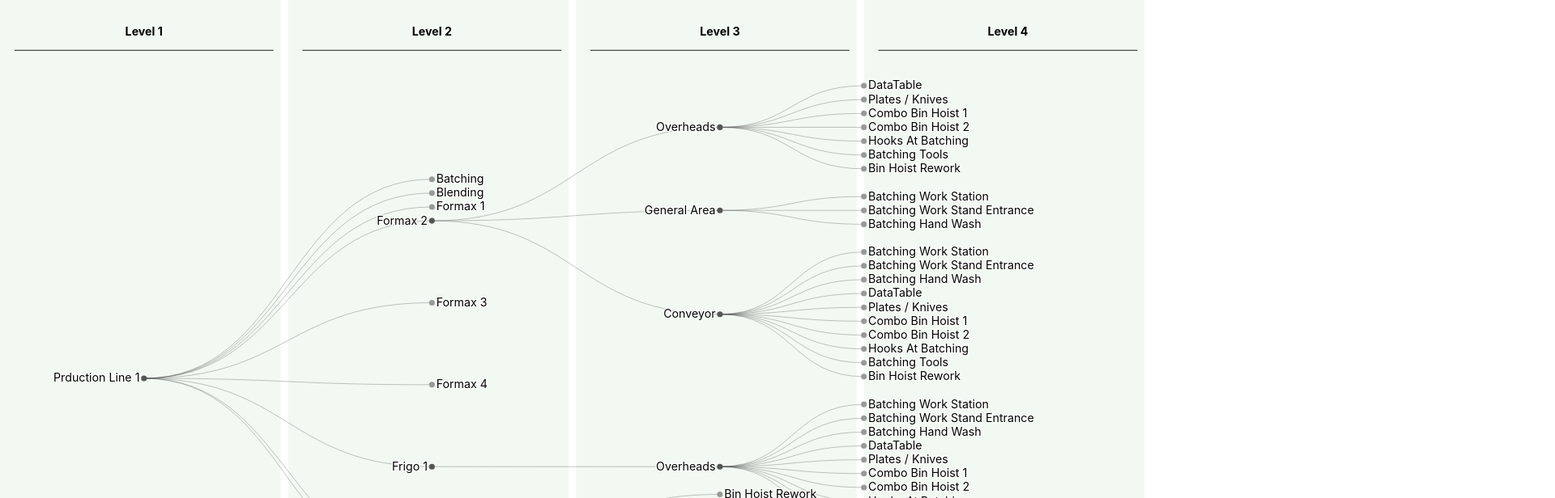
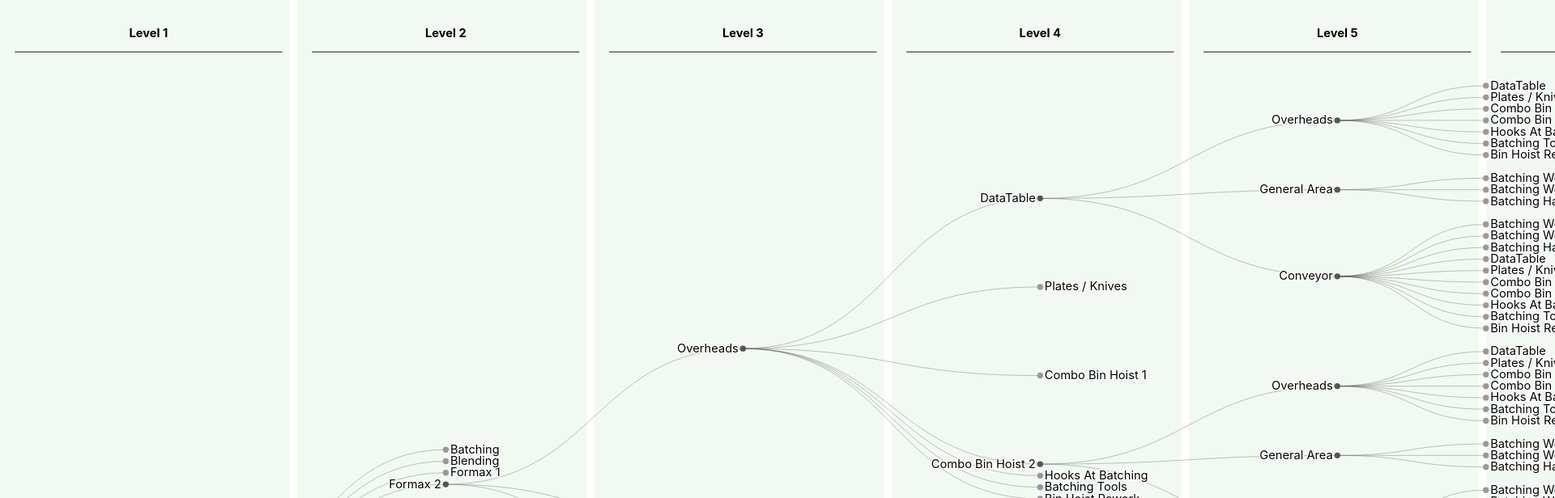
Before and after one commit to neriagini/d3-collapsible-tree, a React (Create React App) app: page / in a window 1280 px wide. Shown: the top 616 px of the page at 81% size, 1920 px wide, since content can reach past the window. Built offline with nearby package versions, Linux system fonts and the light colour scheme.

Commit message:
saving changes

```diff
--- a/src/App.tsx
+++ b/src/App.tsx
@@ -32,7 +32,126 @@ const DATA = {
             {
               name: 'DataTable',
               id: uuidv4(),
-              children: [],
+              children: [
+                {
+                  name: 'Overheads',
+                  id: uuidv4(),
+                  children: [
+                    {
+                      name: 'DataTable',
+                      id: uuidv4(),
+                      children: [],
+                    },
+                    {
+                      name: 'Plates / Knives',
+                      children:[],
+                      id: uuidv4(),
+                    },
+                    {
+                      name: 'Combo Bin Hoist 1',
+                      id: uuidv4(),
+                      children: [],
+                    },
+                    {
+                      name: 'Combo Bin Hoist 2',
+                      id: uuidv4(),
+                      children: [],
+                    },
+                    {
+                      name: 'Hooks At Batching',
+                      id: uuidv4(),
+                      children: [],
+                    },
+                    {
+                      name: 'Batching Tools',
+                      id: uuidv4(),
+                      children: [],
+                    },
+                    {
+                      name: 'Bin Hoist Rework',
+                      id: uuidv4(),
+                      children: [],
+                    },
+                  ],
+                },
+                {
+                  name: 'General Area',
+                  id: uuidv4(),
+                  children: [
+                    {
+                      name: 'Batching Work Station',
+                      id: uuidv4(),
+                      children: [],
+                    },
+                    {
+                      name: 'Batching Work Stand Entrance',
+                      id: uuidv4(),
+                      children: [],
+                    },
+                    {
+                      name: 'Batching Hand Wash',
+                      id: uuidv4(),
+                      children: [],
+                    },
+                  ],
+                },
+                {
+                  name: 'Conveyor',
+                  id: uuidv4(),
+                  children: [
+                    {
+                      name: 'Batching Work Station',
+                      id: uuidv4(),
+                      children: [],
+                    },
+                    {
+                      name: 'Batching Work Stand Entrance',
+                      id: uuidv4(),
+                      children: [],
+                    },
+                    {
+                      name: 'Batching Hand Wash',
+                      id: uuidv4(),
+                      children: [],
+                    },
+                    {
+                      name: 'DataTable',
+                      id: uuidv4(),
+                      children: [],
+                    },
+                    {
+                      name: 'Plates / Knives',
+                      children:[],
+                      id: uuidv4(),
+                    },
+                    {
+                      name: 'Combo Bin Hoist 1',
+                      id: uuidv4(),
+                      children: [],
+                    },
+                    {
+                      name: 'Combo Bin Hoist 2',
+                      id: uuidv4(),
+                      children: [],
+                    },
+                    {
+                      name: 'Hooks At Batching',
+                      id: uuidv4(),
+                      children: [],
+                    },
+                    {
+                      name: 'Batching Tools',
+                      id: uuidv4(),
+                      children: [],
+                    },
+                    {
+                      name: 'Bin Hoist Rework',
+                      id: uuidv4(),
+                      children: [],
+                    },
+                  ],
+                },
+              ],
             },
             {
               name: 'Plates / Knives',
@@ -47,7 +166,126 @@ const DATA = {
             {
               name: 'Combo Bin Hoist 2',
               id: uuidv4(),
-              children: [],
+              children: [
+                {
+                  name: 'Overheads',
+                  id: uuidv4(),
+                  children: [
+                    {
+                      name: 'DataTable',
+                      id: uuidv4(),
+                      children: [],
+                    },
+                    {
+                      name: 'Plates / Knives',
+                      children:[],
+                      id: uuidv4(),
+                    },
+                    {
+                      name: 'Combo Bin Hoist 1',
+                      id: uuidv4(),
+                      children: [],
+                    },
+                    {
+                      name: 'Combo Bin Hoist 2',
+                      id: uuidv4(),
+                      children: [],
+                    },
+                    {
+                      name: 'Hooks At Batching',
+                      id: uuidv4(),
+                      children: [],
+                    },
+                    {
+                      name: 'Batching Tools',
+                      id: uuidv4(),
+                      children: [],
+                    },
+                    {
+                      name: 'Bin Hoist Rework',
+                      id: uuidv4(),
+                      children: [],
+                    },
+                  ],
+                },
+                {
+                  name: 'General Area',
+                  id: uuidv4(),
+                  children: [
+                    {
+                      name: 'Batching Work Station',
+                      id: uuidv4(),
+                      children: [],
+                    },
+                    {
+                      name: 'Batching Work Stand Entrance',
+                      id: uuidv4(),
+                      children: [],
+                    },
+                    {
+                      name: 'Batching Hand Wash',
+                      id: uuidv4(),
+                      children: [],
+                    },
+                  ],
+                },
+                {
+                  name: 'Conveyor',
+                  id: uuidv4(),
+                  children: [
+                    {
+                      name: 'Batching Work Station',
+                      id: uuidv4(),
+                      children: [],
+                    },
+                    {
+                      name: 'Batching Work Stand Entrance',
+                      id: uuidv4(),
+                      children: [],
+                    },
+                    {
+                      name: 'Batching Hand Wash',
+                      id: uuidv4(),
+                      children: [],
+                    },
+                    {
+                      name: 'DataTable',
+                      id: uuidv4(),
+                      children: [],
+                    },
+                    {
+                      name: 'Plates / Knives',
+                      children:[],
+                      id: uuidv4(),
+                    },
+                    {
+                      name: 'Combo Bin Hoist 1',
+                      id: uuidv4(),
+                      children: [],
+                    },
+                    {
+                      name: 'Combo Bin Hoist 2',
+                      id: uuidv4(),
+                      children: [],
+                    },
+                    {
+                      name: 'Hooks At Batching',
+                      id: uuidv4(),
+                      children: [],
+                    },
+                    {
+                      name: 'Batching Tools',
+                      id: uuidv4(),
+                      children: [],
+                    },
+                    {
+                      name: 'Bin Hoist Rework',
+                      id: uuidv4(),
+                      children: [],
+                    },
+                  ],
+                },
+              ],
             },
             {
               name: 'Hooks At Batching',
--- a/src/components/Tree.tsx
+++ b/src/components/Tree.tsx
@@ -77,6 +77,7 @@ const Tree = ({data} : {data: any}) => {
                 .attr("cursor", "pointer")
                 .attr("pointer-events", "all");
 
+
             const createLevelHeaders = (root: any) => {
                 const levels: number = root.height + 1;
                 const levelWidth = width / levels;
@@ -112,6 +113,7 @@ const Tree = ({data} : {data: any}) => {
             const createLevelBackgrounds = (root: any) => {
                 let backgroundGroup: any = svg.select('#background-group');
                 const levels = root.height + 1;
+
                 const levelWidth = width / levels;
 
                 if (backgroundGroup.empty()) {
@@ -229,6 +231,7 @@ const Tree = ({data} : {data: any}) => {
                 treeLayout(root);
 
                 createLevelBackgrounds(root)
+
                 svg
                     .attr('height', height)
                     .attr("viewBox", `0 -100 ${width} ${height + 100}`)
```
